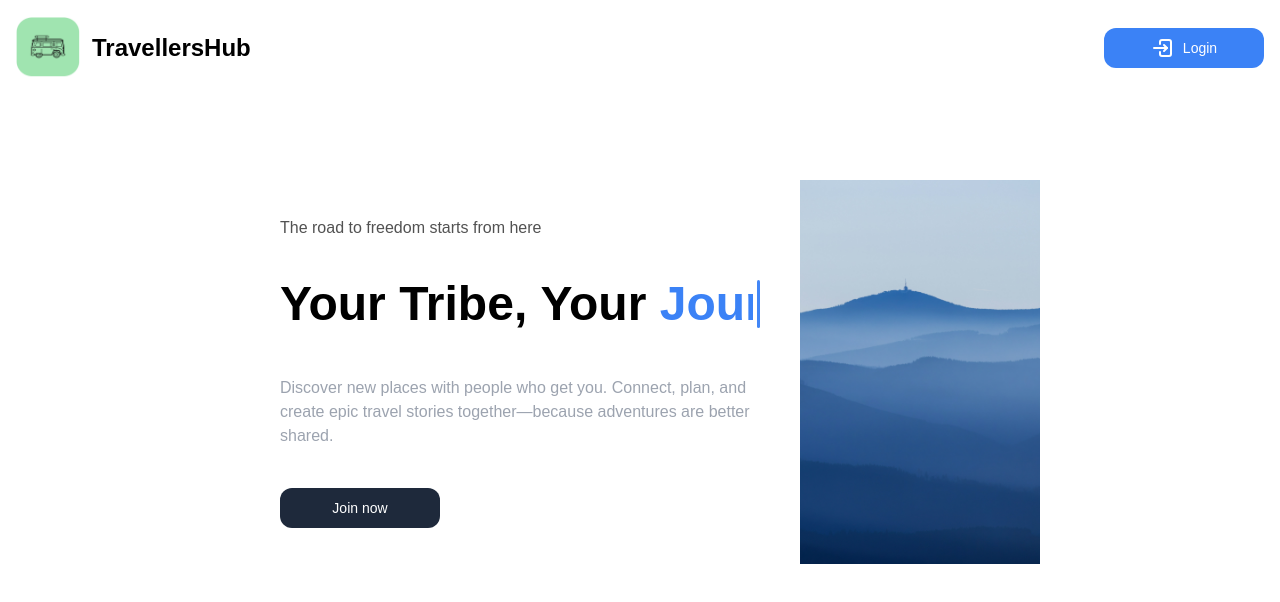
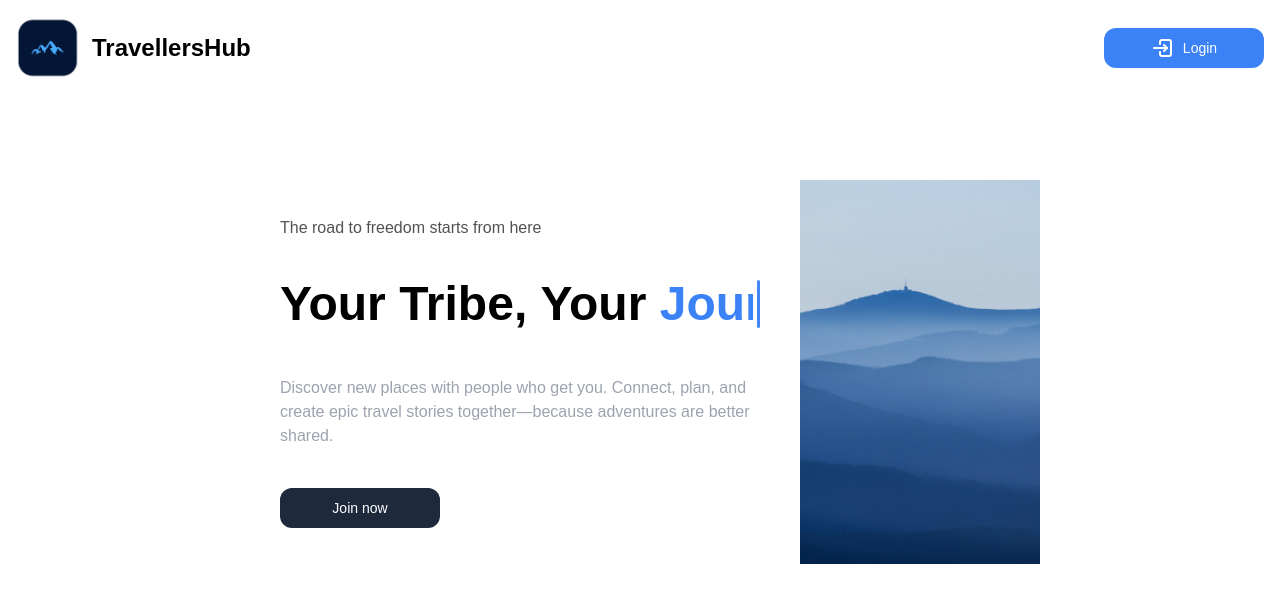
Before and after one commit to parikshitadhikari/travel-web-semicolon, a Next.js app in the folder frontend/: page / in a window 1280 px wide. Shown: the top 602 px of the page. Built offline with nearby package versions, Linux system fonts and the light colour scheme.

Commit message:
nav logo changes

```diff
--- a/frontend/src/app/components/NavBar.tsx
+++ b/frontend/src/app/components/NavBar.tsx
@@ -6,6 +6,7 @@ import { Menu, MenuItem } from "@/components/ui/navbar-menu";
 import { IconLogin2, IconLogout2 } from "@tabler/icons-react";
 import Image from "next/image";
 import favicon from "../../assets/favicon.png";
+import logo from "../../../public/images/favicon.png";
 
 const NavBar = () => {
   const [isLoggedIn, setIsLoggedIn] = useState(false);
@@ -28,7 +29,8 @@ const NavBar = () => {
           className="flex items-center space-x-3 rtl:space-x-reverse"
         >
           <Image
-            src={favicon}
+            // src={favicon}
+            src={logo}
             alt="logo here"
             className="w-16 h-16"
           />
```
